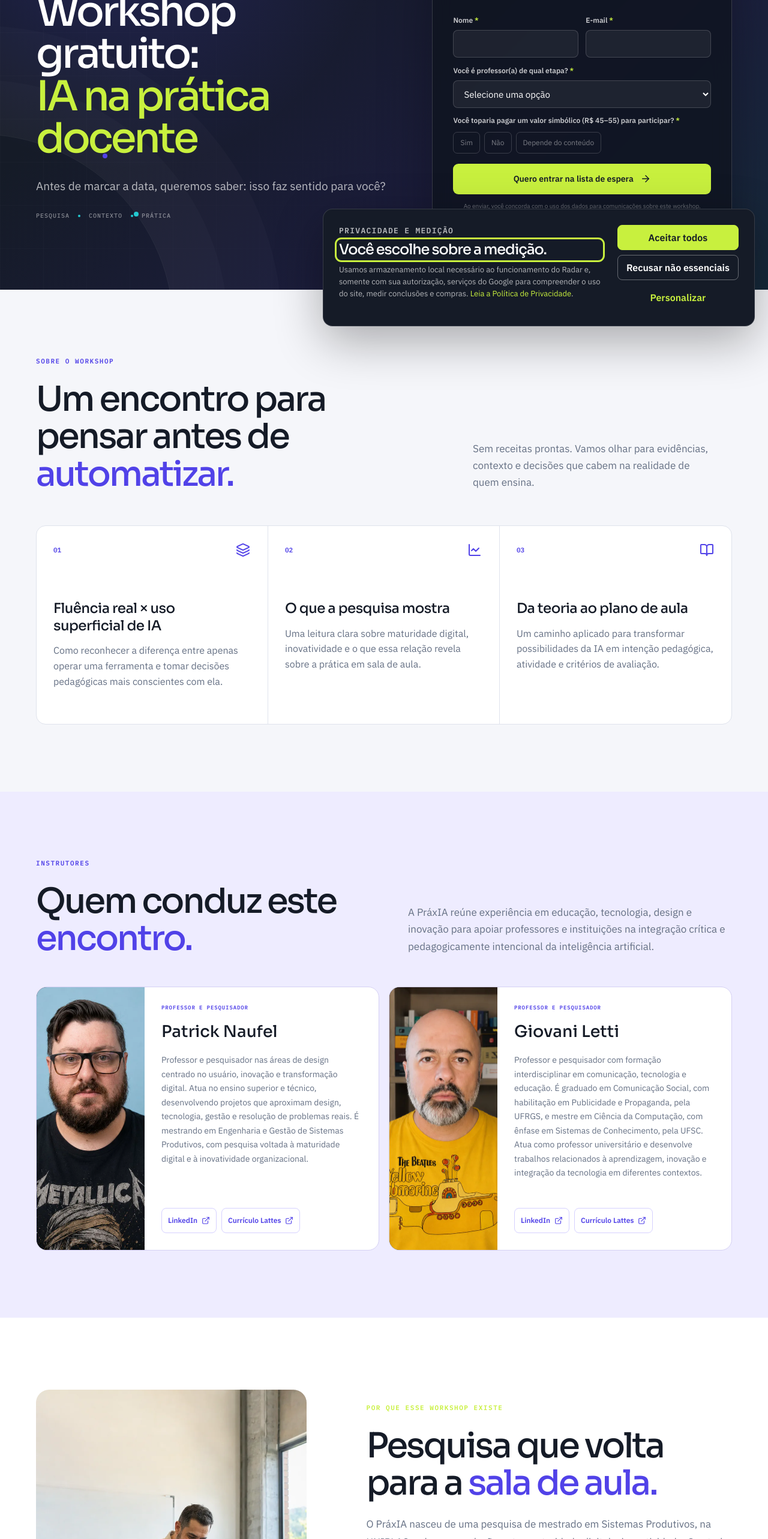
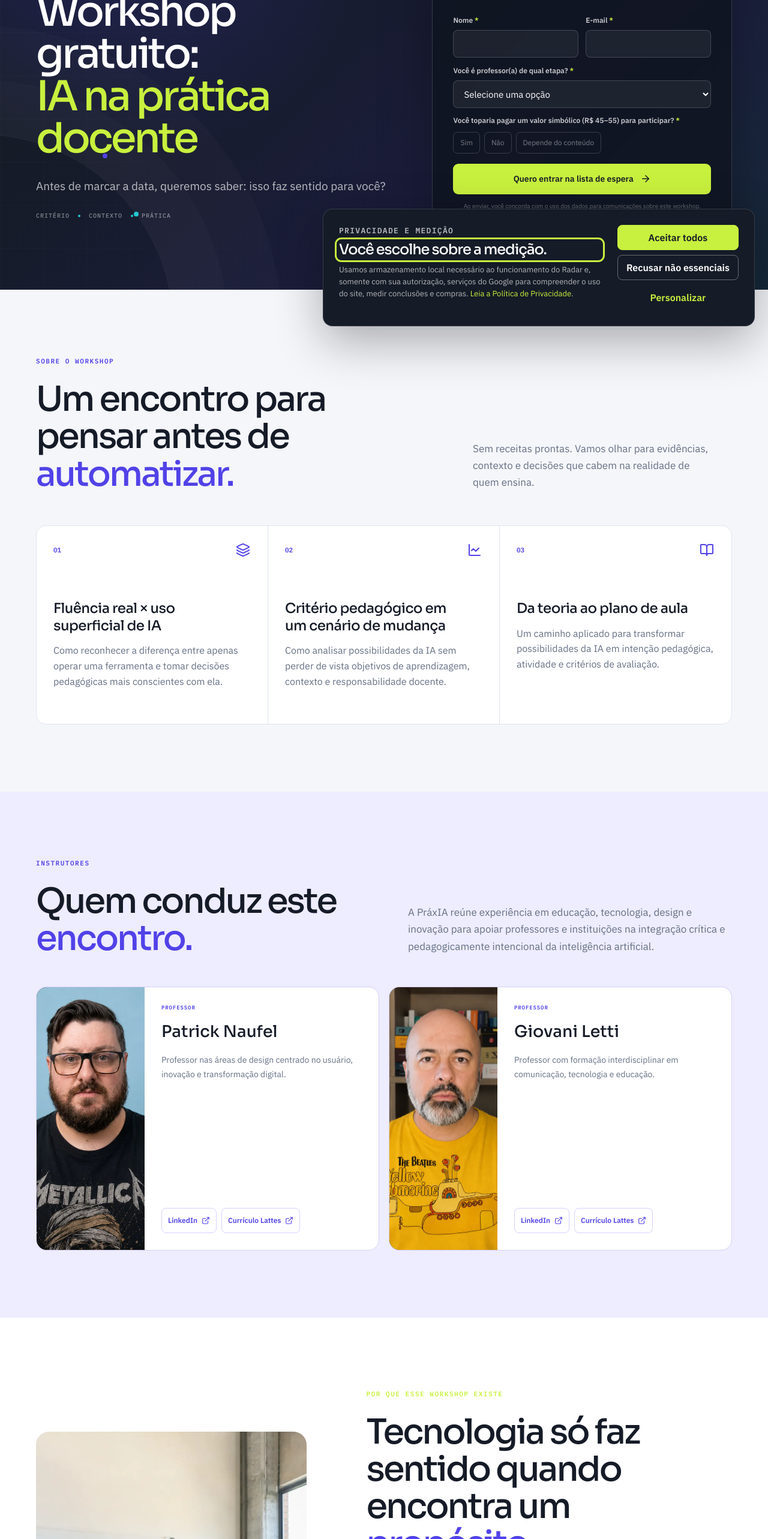
Before and after one commit to naufelpatrick/radar-docente, a React (Vite) app: page /lp/workshop-ia-2026 in a window 1280 px wide. Shown: the part 234-2800 px from the top of the page at 60% size. Built offline with nearby package versions, Linux system fonts and the light colour scheme; no server answers.

Commit message:
fix: remover vínculo acadêmico do workshop

```diff
--- a/scripts/prerender-workshop.mjs
+++ b/scripts/prerender-workshop.mjs
@@ -4,7 +4,7 @@ import { resolve } from 'node:path'
 const outputDirectory = resolve('dist/lp/workshop-ia-2026')
 const source = await readFile(resolve('dist/index.html'), 'utf8')
 const title = 'Workshop gratuito: IA na prática docente | PráxIA'
-const description = 'Entre na lista de espera do workshop gratuito sobre fluência em IA, maturidade digital e aplicação prática no planejamento docente.'
+const description = 'Entre na lista de espera do workshop gratuito sobre fluência em IA, critérios pedagógicos e aplicação prática no planejamento docente.'
 const canonical = 'https://www.radarpraxia.com/lp/workshop-ia-2026'
 const image = 'https://www.radarpraxia.com/social/workshop-ia-pratica-docente-1200x630.jpg'
 const imageAlt = 'Educadores reunidos em torno de um computador durante atividade de formação'
--- a/src/pages/WorkshopWaitlistPage.tsx
+++ b/src/pages/WorkshopWaitlistPage.tsx
@@ -7,14 +7,14 @@ import '../workshopWaitlist.css'
 
 const topics = [
   { number: '01', icon: Layers3, title: 'Fluência real × uso superficial de IA', text: 'Como reconhecer a diferença entre apenas operar uma ferramenta e tomar decisões pedagógicas mais conscientes com ela.' },
-  { number: '02', icon: LineChart, title: 'O que a pesquisa mostra', text: 'Uma leitura clara sobre maturidade digital, inovatividade e o que essa relação revela sobre a prática em sala de aula.' },
+  { number: '02', icon: LineChart, title: 'Critério pedagógico em um cenário de mudança', text: 'Como analisar possibilidades da IA sem perder de vista objetivos de aprendizagem, contexto e responsabilidade docente.' },
   { number: '03', icon: BookOpen, title: 'Da teoria ao plano de aula', text: 'Um caminho aplicado para transformar possibilidades da IA em intenção pedagógica, atividade e critérios de avaliação.' },
 ]
 
 export function WorkshopWaitlistPage() {
   return (
     <div className="workshop-page">
-      <Seo title="Workshop gratuito: IA na prática docente | PráxIA" description="Entre na lista de espera do workshop gratuito sobre fluência em IA, maturidade digital e aplicação prática no planejamento docente." path="/lp/workshop-ia-2026" image="https://www.radarpraxia.com/social/workshop-ia-pratica-docente-1200x630.jpg" imageAlt="Educadores reunidos em torno de um computador durante atividade de formação" />
+      <Seo title="Workshop gratuito: IA na prática docente | PráxIA" description="Entre na lista de espera do workshop gratuito sobre fluência em IA, critérios pedagógicos e aplicação prática no planejamento docente." path="/lp/workshop-ia-2026" image="https://www.radarpraxia.com/social/workshop-ia-pratica-docente-1200x630.jpg" imageAlt="Educadores reunidos em torno de um computador durante atividade de formação" />
       <a className="skip-link" href="#conteudo-workshop">Pular para o conteúdo</a>
       <header className="workshop-header"><div className="workshop-shell"><a href="/" aria-label="PráxIA — página inicial"><BrandMark inverse /></a><a href="#lista-de-espera">Entrar na lista <span aria-hidden="true">↘</span></a></div></header>
       <main id="conteudo-workshop">
@@ -25,7 +25,7 @@ export function WorkshopWaitlistPage() {
               <p className="workshop-tag"><span /> EM BREVE</p>
               <h1>Workshop gratuito: <em>IA na prática docente</em></h1>
               <p>Antes de marcar a data, queremos saber: isso faz sentido para você?</p>
-              <div className="workshop-hero__signal"><span>Pesquisa</span><i /><span>Contexto</span><i /><span>Prática</span></div>
+              <div className="workshop-hero__signal"><span>Critério</span><i /><span>Contexto</span><i /><span>Prática</span></div>
             </div>
             <WorkshopWaitlistForm compact submitLabel="Quero entrar na lista de espera" />
           </div>
@@ -42,7 +42,7 @@ export function WorkshopWaitlistPage() {
             <div className="workshop-instructors__grid">
               {team.map((member) => <article key={member.id}>
                 {member.photo && <div className="workshop-instructors__photo"><img src={member.photo.src} alt={member.photo.alt} width={member.photo.width} height={member.photo.height} loading="lazy" decoding="async" /></div>}
-                <div className="workshop-instructors__content"><span>PROFESSOR E PESQUISADOR</span><h3>{member.name}</h3><p>{member.fullBio}</p><div>{member.links.map((link) => <a key={link.href} href={link.href} target="_blank" rel="noreferrer">{link.label}<ExternalLink aria-hidden="true" /></a>)}</div></div>
+                <div className="workshop-instructors__content"><span>PROFESSOR</span><h3>{member.name}</h3><p>{member.shortBio.replace('Professor e pesquisador', 'Professor')}</p><div>{member.links.map((link) => <a key={link.href} href={link.href} target="_blank" rel="noreferrer">{link.label}<ExternalLink aria-hidden="true" /></a>)}</div></div>
               </article>)}
             </div>
           </div>
@@ -51,7 +51,7 @@ export function WorkshopWaitlistPage() {
         <section className="workshop-origin" aria-labelledby="origem-workshop">
           <div className="workshop-shell workshop-origin__grid">
             <div className="workshop-origin__photo"><img src="/workshop-ia-docentes.webp" alt="Três educadores analisam juntos uma atividade em um computador" width="900" height="1100" loading="lazy" decoding="async" /><span>Educação em primeiro plano</span></div>
-            <div className="workshop-origin__copy"><p className="workshop-kicker">POR QUE ESSE WORKSHOP EXISTE</p><h2 id="origem-workshop">Pesquisa que volta para a <em>sala de aula.</em></h2><p>O PráxIA nasceu de uma pesquisa de mestrado em Sistemas Produtivos, na UNIPLAC, sobre a correlação entre maturidade digital e inovatividade. O estudo ajudou a tornar visível algo que educadores percebem na prática: acesso à tecnologia, sozinho, não produz inovação pedagógica.</p><p>Este workshop é o próximo passo dessa investigação — uma conversa para traduzir evidências em escolhas de planejamento, aplicação e avaliação.</p><blockquote><Quote aria-hidden="true" /><strong>Criado por educadores e pesquisadores, não por especialistas em marketing de IA.</strong></blockquote></div>
+            <div className="workshop-origin__copy"><p className="workshop-kicker">POR QUE ESSE WORKSHOP EXISTE</p><h2 id="origem-workshop">Tecnologia só faz sentido quando encontra um <em>propósito pedagógico.</em></h2><p>Novas ferramentas de IA aparecem o tempo todo. Para quem ensina, porém, a questão central não é acompanhar cada novidade, mas compreender quando, por que e como usar esses recursos de forma coerente com a aprendizagem.</p><p>O workshop cria um espaço para analisar possibilidades, discutir limites e transformar intenção pedagógica em decisões aplicáveis ao planejamento, às atividades e à avaliação.</p><blockquote><Quote aria-hidden="true" /><strong>Conduzido por professores, com foco no contexto e nas decisões de quem ensina.</strong></blockquote></div>
           </div>
         </section>
 
@@ -64,7 +64,7 @@ export function WorkshopWaitlistPage() {
 
         <section className="workshop-final" id="lista-de-espera" aria-labelledby="titulo-lista"><div className="workshop-shell workshop-final__grid"><div><p className="workshop-kicker">SE FIZER SENTIDO PARA VOCÊ</p><h2 id="titulo-lista">Ajude a construir um workshop que responda a <em>dúvidas reais.</em></h2><p>Seu interesse e sua pergunta vão orientar formato, exemplos e aprofundamento. Quando a data for definida, você será uma das primeiras pessoas a saber.</p></div><WorkshopWaitlistForm /></div></section>
       </main>
-      <footer className="workshop-footer"><div className="workshop-shell"><div><a href="/"><BrandMark inverse /></a><p>Transforme fluência em prática docente.</p></div><div className="workshop-footer__links"><a href="https://www.radarpraxia.com">radarpraxia.com</a><a href="https://www.instagram.com/radarpraxia" target="_blank" rel="noreferrer"><Instagram aria-hidden="true" /> @radarpraxia</a><a href="https://www.linkedin.com/company/radarpraxia" target="_blank" rel="noreferrer"><Linkedin aria-hidden="true" /> LinkedIn</a></div></div><div className="workshop-shell workshop-footer__bottom"><span>© {new Date().getFullYear()} PráxIA</span><span>Pesquisa, contexto e prática docente.</span></div></footer>
+      <footer className="workshop-footer"><div className="workshop-shell"><div><a href="/"><BrandMark inverse /></a><p>Transforme fluência em prática docente.</p></div><div className="workshop-footer__links"><a href="https://www.radarpraxia.com">radarpraxia.com</a><a href="https://www.instagram.com/radarpraxia" target="_blank" rel="noreferrer"><Instagram aria-hidden="true" /> @radarpraxia</a><a href="https://www.linkedin.com/company/radarpraxia" target="_blank" rel="noreferrer"><Linkedin aria-hidden="true" /> LinkedIn</a></div></div><div className="workshop-shell workshop-footer__bottom"><span>© {new Date().getFullYear()} PráxIA</span><span>Contexto, critério e prática docente.</span></div></footer>
     </div>
   )
 }
```
